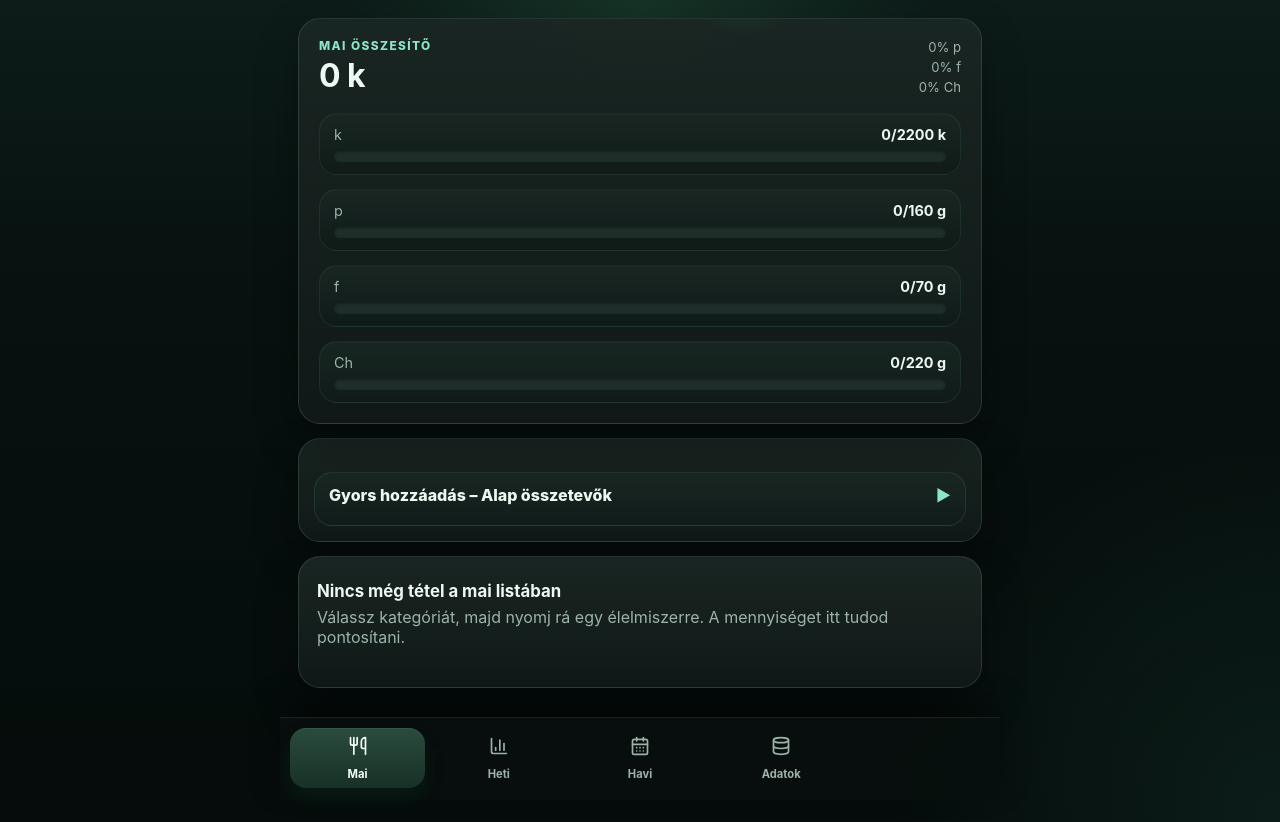
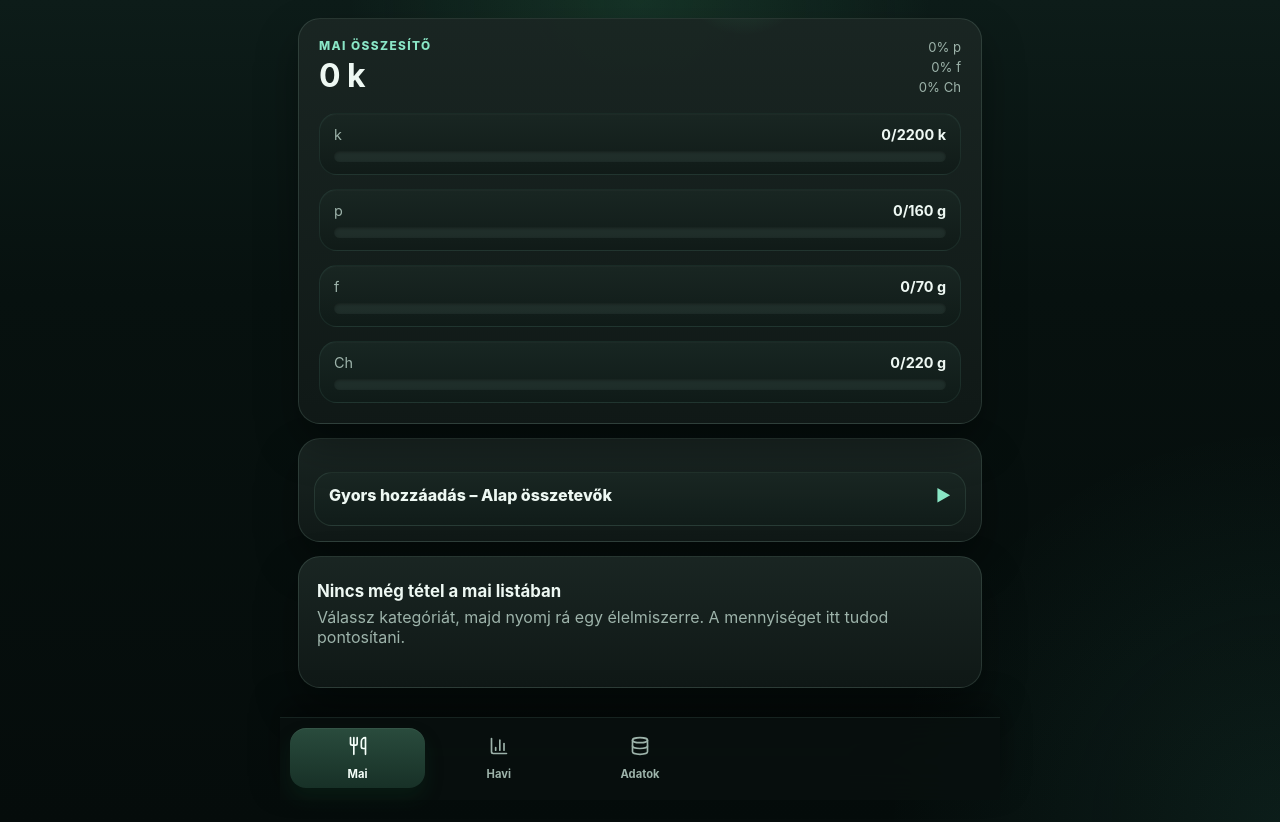
Before and after one commit to tonetttoman/makro-app, a React (Vite) app: page / in a window 1280 px wide. Built offline with nearby package versions, Linux system fonts and the light colour scheme.

Commit message:
use chart icon for monthly tab and remove weekly tab

```diff
--- a/src/components/BottomNav.jsx
+++ b/src/components/BottomNav.jsx
@@ -1,9 +1,8 @@
-import { BarChart3, CalendarDays, Database, Utensils } from "lucide-react";
+import { BarChart3, Database, Utensils } from "lucide-react";
 
 const ITEMS = [
   { id: "today", label: "Mai", icon: Utensils },
-  { id: "weekly", label: "Heti", icon: BarChart3 },
-  { id: "monthly", label: "Havi", icon: CalendarDays },
+  { id: "monthly", label: "Havi", icon: BarChart3 },
   { id: "data", label: "Adatok", icon: Database }
 ];
 
```
